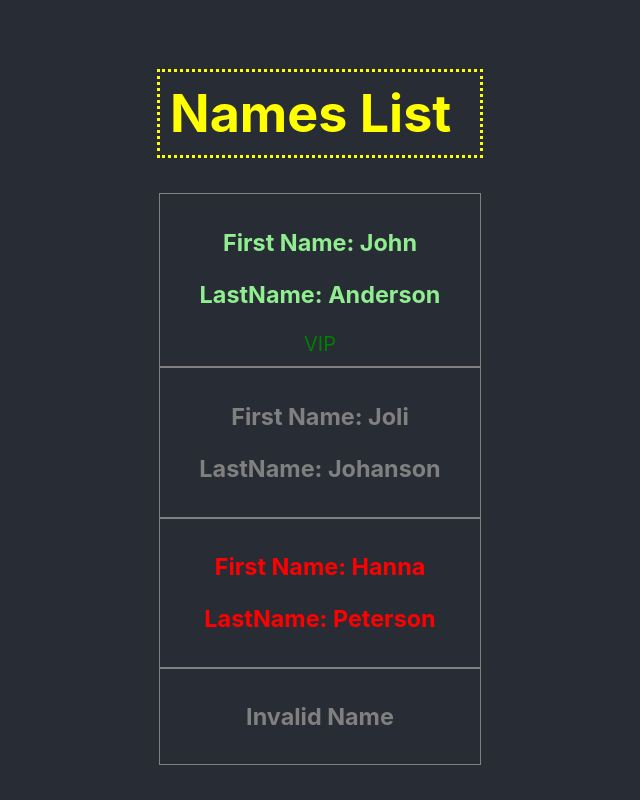
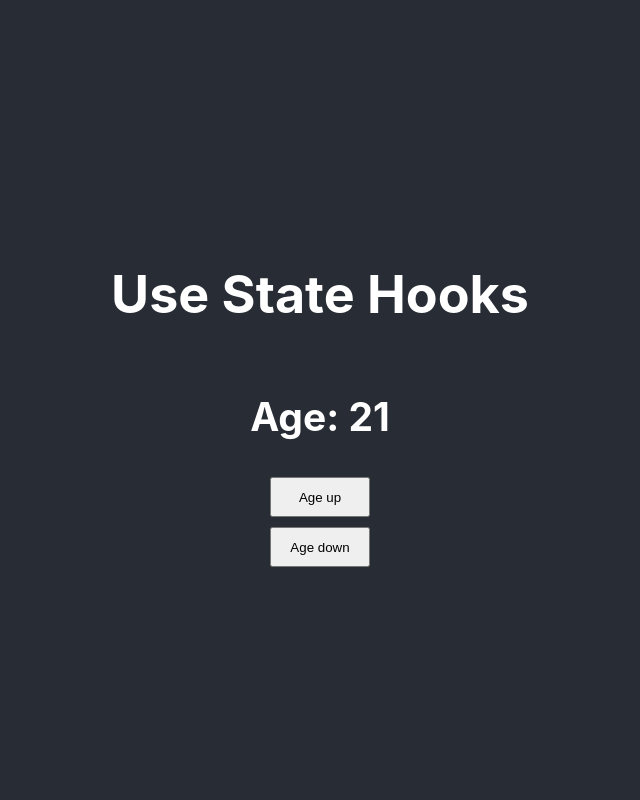
Before and after one commit to baraabd/React-Hooks, a React (Create React App) app: page / in a window 1280 px wide. Shown: the whole page, without its empty margins (320-960 px from the left). Built offline with nearby package versions, Linux system fonts and the light colour scheme.

Commit message:
Use state Hooks

```diff
--- a/src/App.jsx
+++ b/src/App.jsx
@@ -1,44 +1,28 @@
-import react from "react";
+import react, { useState } from "react";
 import "./App.scss";
 import Input from "./components/input";
 import NameTag from "./components/nameTag";
 
+function App() {
+  const [age, setAge] = useState(21);
 
-const makeGreen = BaseComponent => props => {
-  const addGreen = {
-    style: {
-      color: "lightgreen"
-    }
-  }
-  const newProps = {
-    ...props, ...addGreen
+  const ageUpHandle = () => {
+    setAge(age +1)
   }
 
-  return <BaseComponent {...newProps}/>
-}
+  const ageDownHandle = () => {
+    setAge(age -1)
+  }
 
-const removeInline = BaseComponent => props => {
-  const newProps = {...props}
-  delete newProps.style
-
-  return <BaseComponent {...newProps}/>
-}
-
-const GreenNewTag = makeGreen(NameTag)
-const CleanNameTag = removeInline(NameTag)
-
-
-function App() {
   return (
     <div>
       <header className="App-header">
-        <h1 className="nameStyle nameTagTitle">Names List</h1>
-        {/*<Input placeholder="Skrev ditt namn här!" type="text"></Input> */}
-        <GreenNewTag firstName="John" lastName="Anderson"></GreenNewTag>
-        <CleanNameTag style={{color:'red'}} firstName="Joli" lastName="Johanson"></CleanNameTag>
-        <NameTag style={{color:'red'}} firstName="Hanna" lastName="Peterson"></NameTag>
-        <NameTag></NameTag>
-
+        <h1>Use State Hooks</h1>
+        <h2>Age: {age} </h2>
+        <div className="buttonContainer">
+          <button onClick={ageUpHandle} className="buttonStyle">Age up</button>
+          <button onClick={ageDownHandle} className="buttonStyle">Age down</button>
+        </div>
       </header>
     </div>
   );
--- a/src/App.scss
+++ b/src/App.scss
@@ -44,10 +44,22 @@
   width: 300px;
 }
 
-.nameTagTitle{
+.nameTagTitle {
   color: yellow;
   border-color: yellow;
   border-style: dotted;
   width: 300px;
   padding: 10px;
 }
+
+.buttonContainer {
+  display: flex;
+  flex-direction: column;
+}
+
+.buttonStyle {
+  width: 100px;
+  color: black;
+  height: 40px;
+  margin: 5px;
+}
```
